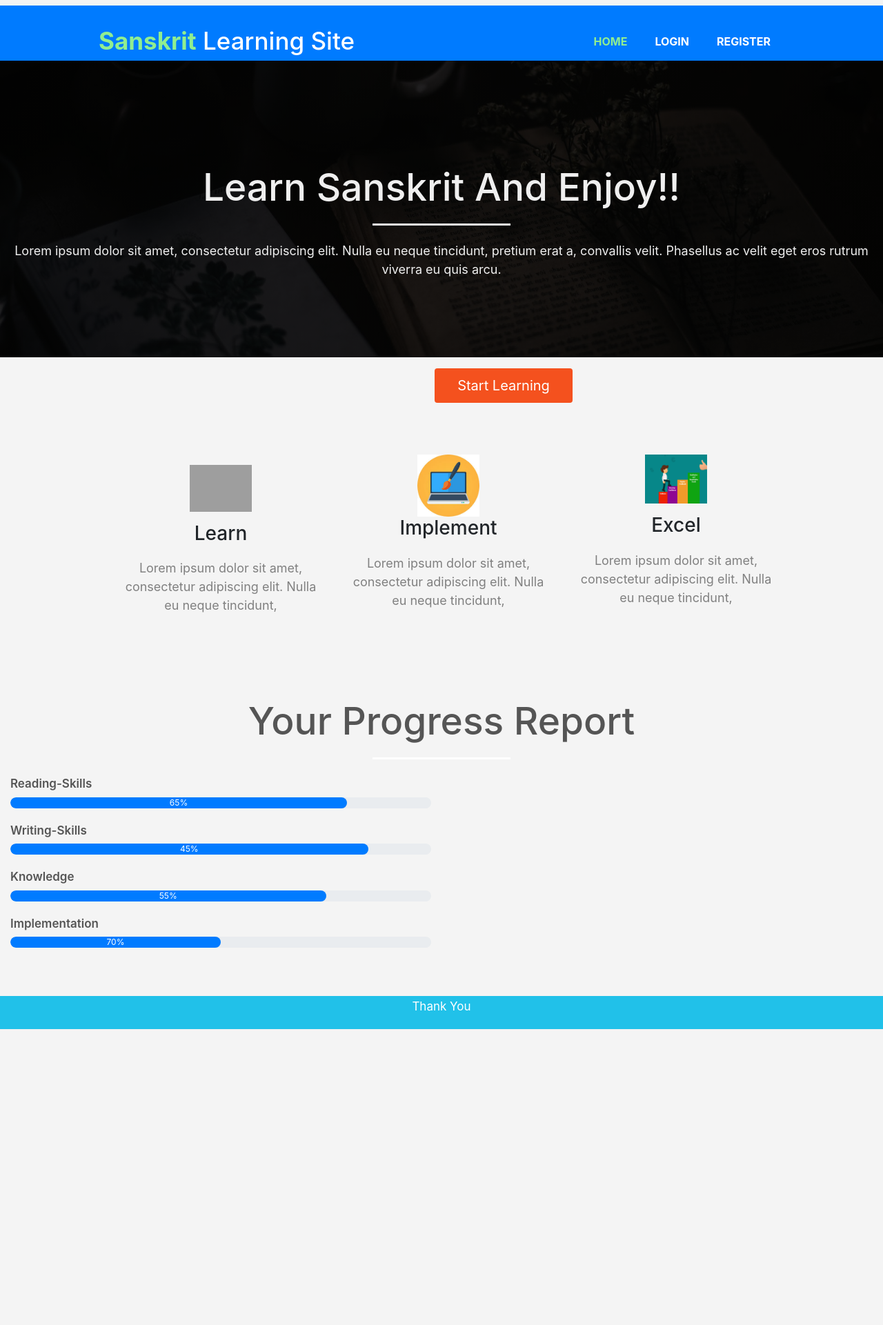
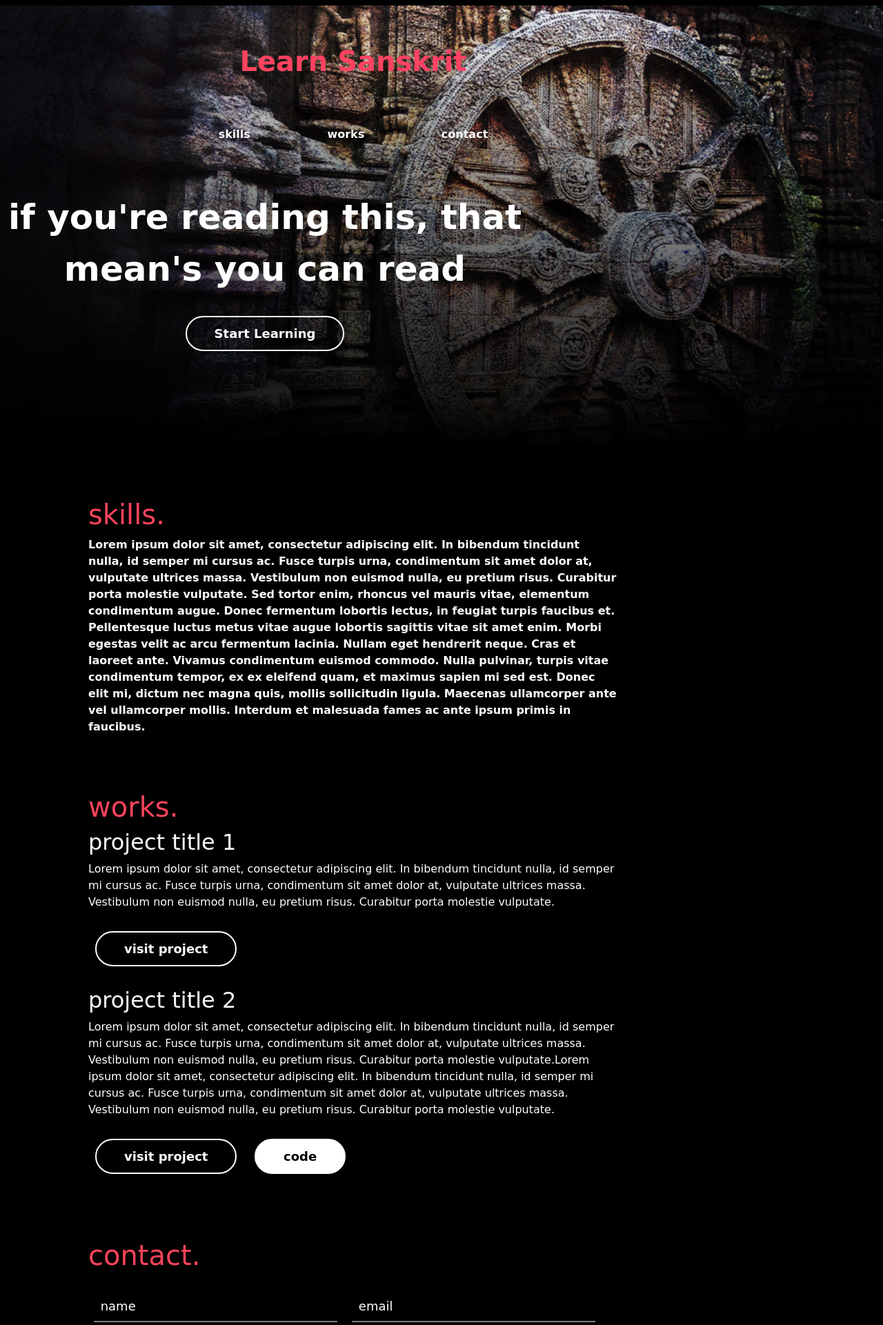
Before and after one commit to SuharshaHarish/learn-sanskrit-new, a Django app: page /learn-sanskrit/home/ in a window 1280 px wide. Shown: the top 1921 px of the page at 69% size. Before the commit the page ends 1492 px from the top, so only its background shows below. Run offline with Django 3.2, Linux system fonts and the light colour scheme; some libraries are stand-ins or nearby versions; grey boxes are pictures that could not be loaded.

Commit message:
updated home

```diff
--- a/sanskrit/static/css/home.css
+++ b/sanskrit/static/css/home.css
@@ -1,331 +1,307 @@
-{% load static %}
-
-
-body{
-    font-family: -apple-system, BlinkMacSystemFont, 'Segoe UI', Roboto, Oxygen, Ubuntu, Cantarell, 'Open Sans', 'Helvetica Neue', sans-serif;
-    font-size: 17px;
-    line-height: 1.5;
-    padding: 0;
-    margin: 0;
-    background-color: #f4f4f4;
+body,html {
+    padding:0px;
+    margin:0px;
+    font-family: 'Comfortaa', cursive;
+    font-weight:bold;
+    color:#fff;
+    background:rgb(0, 0, 0);
+    scroll-behavior: smooth;
 }
-/*conatiner*/
-.container{
-
-    width: 80%;
-    margin: auto;
-    overflow: hidden;
+#loading {
+    width: 100vw;
+    height: 100vh;
+    position: fixed;
+    background: #000;
+    z-index: 999;
+    display: flex;
+    justify-content: center;
+    flex-direction: column;
+    align-items: center;
 }
-
-
-ul{
-    margin: 0;
-    padding: 0;
+#spinner {
+    animation: rotate 0.56s infinite linear;
+    width:60px;
+    height:60px;
+    border:6px solid #fff;
+    border-bottom:6px solid #000;
+    border-radius:50%;
+    margin:0;
 }
-
-
-.button_1{
-    height: 38px;
-    background: #61d41f;
-    border: none;
-    padding-left: 20px;
-    padding-right: 20px;
-    color: #ffffff;
-
+@keyframes rotate {
+    0% {transform: rotate(0deg);}
+    100% {transform: rotate(360deg);}
 }
-
-.button_1:hover{
-
-    background: #007bff;
-    cursor: pointer;
-    transition: 0.7s;
+#header {
+    width:80%;
+    padding:4% 10%;
+    text-align:center;
+    position:absolute;
+    transition:0.6s ease-in-out;
 }
-
-.dark{
-    padding: 15px;
-    background: #35424a;
-    color: #ffffff;
-    margin-top: 10px;
-    margin-bottom: 10px;
-
+#header div {
+    display:block;
 }
-
-/*header*/
-header{
-    background: #007bff;
-    color: #ffffff;
-    font-weight: bold;
-    padding-top: 30px;
-    min-height: 80px;
-    margin-top: 0;
+#title {
+    font-size:40px;
+    background-image: linear-gradient(to left, #FF416C 0%, #FF4B2B 100%);
+    -webkit-background-clip:text;
+    background-clip:text;
+    -webkit-text-fill-color: transparent;
+    background-size:500% 500% !important;
+    -webkit-animation: Gradient 20s ease infinite;
+    -moz-animation: Gradient 20s ease infinite;
+    -o-animation: Gradient 20s ease infinite;
+    animation: Gradient 20s ease infinite;
+    font-family: 'Comfortaa', cursive;
 }
-
-header a{
-    color: #ffffff;
-    text-decoration: none;
-    text-transform: uppercase;
-    font-size: 16px;
+#links {
+    margin:40px 0px;
+    transition:0.6s ease-in-out;
+    color:#fff;
 }
-
-
-header li{
-    float: left;
-    display: inline;
-    padding: 0 20px 0 20px;
+#links a {
+    margin:0px 30px;
+    color:inherit;
+    text-decoration:none;
+    transition:0.4s ease-in-out;
+    padding:5px 8px;
+    border-bottom:2px solid transparent;
 }
-
-header #branding{
-    float: left;
+#links a:hover {
+    border-bottom:2px solid #fff;
 }
-
-header #branding h1{
-    margin: 0;
-    font-size: 35px;
+#middle {
+    width:100%;
+    height:80vh;
+    background:linear-gradient(0deg,rgba(0,0,0,1),rgba(0,0,0,0)), url("SansBg.jpg") center center fixed;
+    background-size:100% auto;
+    background-repeat:no-repeat;
+    color:white;
+    display:flex;
+    justify-content:center;
+    flex-direction:column;
+    transition:1s ease-in-out;
+    padding-top:20vh;
 }
-
-header nav{
-    float: right;
-    margin-top: 10px;
+#tagline {
+    font-size:50px;
+    width:60%;
 }
-
-header .highlight, header .current a{
-    color: lightgreen;
-    font-weight: bold;
+#portfolio {
+    width:80%;
+    padding:2% 10%;
 }
-
-header a:hover{
-    color: lightskyblue;
-    font-weight: bold;
+#portfolio div h1 {
+    font-size:40px;
+    background-image: linear-gradient(to left, #FF416C 0%, #FF4B2B 100%);
+    -webkit-background-clip:text;
+    background-clip:text;
+    -webkit-text-fill-color: transparent;
+    background-size:500% 500% !important;
+    -webkit-animation: Gradient 20s ease infinite;
+    -moz-animation: Gradient 20s ease infinite;
+    -o-animation: Gradient 20s ease infinite;
+    animation: Gradient 20s ease infinite;
+    font-family: 'Comfortaa', cursive;
 }
-
-/*showcase*/
-#showcase{
-    background-image: linear-gradient(rgba(0,0,0,0.8),rgba(0,0,0,0.8)),url(first.jpeg);
-    background-size: cover;
-    background-position: center;
-    color: #efefef;
-    background-attachment: fixed;
-    padding-top: 50px;
-    padding-bottom: 50px;
-    min-height: 430px;
-    text-align: center;
-    font-size: 18px;
-
+#skills {
+    margin:4vh 0px !important;
+    padding:2vh 0px !important;
 }
-
-#showcase h1{
-    margin-top: 100px;
-    font-size: 55px;
-    font-family: -apple-system, BlinkMacSystemFont, 'Segoe UI', Roboto, Oxygen, Ubuntu, Cantarell, 'Open Sans', 'Helvetica Neue', sans-serif;
-    text-align: center;
-    color: #efefef;
-    padding-bottom: 10px;
-    top: 50%;
-    font-weight: 2spx;
-
+#work {
+    margin:4vh 0px !important;
+    padding:2vh 0px !important;
 }
-
-#showcase h1::after{
-    content: '';
-    background: #efefef;
-    display: block;
-    height: 3px;
-    width: 200px;
-    margin: 20px auto 5px;
-
+#contact {
+    margin:4vh 0px !important;
+    padding:2vh 0px !important;
 }
-
-#nex {
-    padding-top: 16px;
+#contact form {
+    width:100%;
 }
-
-.button {
-    border-radius: 4px;
-    background-color: #f4511e;
-    border: none;
-    color: #FFFFFF;
-    text-align: center;
-    font-size: 20px;
-    padding: 10px;
-    width: 200px;
-    transition: all 0.7s;
-    cursor: pointer;
-    margin-left: 630px;
+#contact form input {
+    width:46%;
+    margin:20px 1%;
+    background:transparent;
+    border:0px;
+    border-bottom:2px solid rgba(255,255,255,0.5);
+    padding:8px 10px;
+    font-family: 'Comfortaa', cursive;
+    font-size:18px;
+    transition:0.4s ease-in-out;
+    color:#fff;
 }
-.button span {
-    cursor: pointer;
-    display: inline-block;
-    position: relative;
-    transition: 0.7s;
+#contact form textarea {
+    width:96%;
+    margin:20px 1%;
+    padding:8px 10px;
+    border:0px;
+    border-bottom:2px solid rgba(255,255,255,0.5);
+    padding:8px 10px;
+    font-family: 'Comfortaa', cursive;
+    font-size:18px;
+    background:transparent;
+    resize:none;
+    transition:0.4s ease-in-out;
+    color:#fff;
 }
-
-.button span:after {
-    content: '\00bb';
-    position: absolute;
-    opacity: 0;
-    top: 0;
-    right: -20px;
-    transition: 0.7s;
+#contact form input:focus {
+    outline:none;
+    border-bottom:2px solid rgba(255,255,255,1);
 }
-
-.button:hover span {
-    padding-right: 25px;
-    cursor: pointer;
-    transition: 0.7s;
+#contact form textarea:focus {
+    outline:none;
+    border-bottom:2px solid rgba(255,255,255,1);
 }
-
-.button:hover span:after {
-    opacity: 1;
-    right: 0;
+::placeholder {
+    color:#fff;
 }
-
-/*boxes*/
-#boxes{
-    margin-top: 50px;
-    margin-bottom: 20px;
-    margin-left: 30px;
-
+.btn_one {
+    color:white;
+    padding:10px 40px;
+    border-radius:50px;
+    border:2px solid #fff;
+    font-size:18px;
+    font-family: 'Comfortaa', cursive;
+    font-weight:bold;
+    background:transparent;
+    transition:0.4s ease-in-out;
+    margin:30px 10px;
 }
-
-#boxes .box{
-    float: left;
-    text-align: center;
-    width: 30%;
-    padding: 10px;
-    margin: 15px;
+.btn_one:hover {
+    background:white;
+    cursor:pointer;
+    color:#000;
 }
-
-#boxes .box img{
-    width: 90px;
+.project div {
+    font-weight:normal;
 }
-
-#boxes .box:first-child{
-    margin-top: 30px;
+.btn_two {
+    color:#000;
+    padding:10px 40px;
+    border-radius:50px;
+    border:2px solid #fff;
+    font-size:18px;
+    font-family: 'Comfortaa', cursive;
+    font-weight:bold;
+    background:#fff;
+    transition:0.4s ease-in-out;
+    margin:30px 10px;
 }
-
-#boxes .box:first-child h3{
-    margin-top: 15px;
+.btn_two:hover {
+    background:transparent;
+    cursor:pointer;
+    color:#fff;
 }
-
-#boxes .box:last-child h3{
-    margin-top: 15px;
+#details {
+    margin:6vh 0px;
 }
-
-
-#boxes p{
-
-    font-size: 18px;
-    margin-top: 20px;
-    color: grey;
-
+.btn_social {
+    font-size:18px;
+    color:#fff;
+    margin:40px 20px;
+    padding:15px 18px;
+    border-radius:50%;
+    background:#000;
+    transition:0.4s ease-in-out;
 }
-
-.boxes .box:hover{
-
-    background: #007bff;
-    cursor: pointer;
-    transition: 0.7s;
+.btn_social:hover {
+    color:#000;
+    background:#fff;
+    cursor:pointer;
 }
-
-aside#sidebar{
-    float: right;
-    width: 30%;
-    margin-top: 10px;
+@media (max-width: 900px){
+    #header {
+        width:94%;
+        padding:15% 3%;
     }
-
-
-aside#sidebar .quote input,aside#sidebar .quote textarea{
-    width: 90%;
+    #title {
+        font-size:30px;
     }
-
-article#main-col{
-
-    float: left;
-    width: 65%;
+    #links {
+        margin:30px 0px;
     }
-
-
-/*services*/
-ul#services li{
-    list-style: none;
-    padding: 20px;
-    border: #cccccc solid 1px;
-    margin-bottom: 5px;
-    background: #e6e6e6;
+    #links a {
+        margin:0px;
     }
-
-#percent{
-
-    padding-top:50px;
-    padding-bottom: 50px;
-    color: #555;
+    #middle {
+        width:100%;
+        border-radius:0px;
+        height:80vh;
+        background-size:cover;
     }
-
-#percent .holder h1{
-    margin-top: 10px;
-    font-size: 55px;
-    font-family: -apple-system, BlinkMacSystemFont, 'Segoe UI', Roboto, Oxygen, Ubuntu, Cantarell, 'Open Sans', 'Helvetica Neue', sans-serif;
-    text-align: center;
-    color: #555;
-    padding-bottom: 10px;
-    top: 50%;
-    font-weight: 2spx;
-
+    #tagline {
+        width:90%;
+        font-size:30px;
     }
-
-#percent .holder h1::after{
-    content: '';
-    background: #ffffff;
-    display: block;
-    height: 3px;
-    width: 200px;
-    margin: 20px auto 5px;
-
+    .btn_one {
+        font-size:14px;
+        padding:8px 20px;
     }
-
-
-.skills-bar p{
-    margin-bottom: 6px;
-    font-weight: 600;
+    .btn_two {
+        font-size:14px;
+        padding:8px 20px;
     }
-
-.progress-bar{
-    border-radius: 16px;
+    #contact form input {
+        width:92%;
     }
-
-.progress{
-
-    border-radius: 16px !important;
-    margin-bottom: 20px;
+    #contact form textarea {
+        width:92%;
     }
-
-
-#footer{
-    background: rgb(33, 193, 233);
-    color: #fff;
-    padding: 3px;
-    text-align: center;
-}
-
-/*media*/
-
-@media(max-width: 768px){
-    header #branding,
-    header nav,
-    header nav li{
-        float: none;
-        text-align: center;
-        width: 100%;
-    }
-
-    header {
-        padding-bottom: 20px;
-    }
-    #showcase h1{
-        margin-top: 40px;
-    }
-    .button{
-        display: block;
-        width: 100%;
+    .btn_social {
+        font-size:14px;
+        margin:10px;
+        padding:10px 11px;
     }
 }
+#footer {
+    width:100%;
+    padding:10vh 0px;
+    text-align:center;
+    font-weight:bold;
+}
+#footer a {
+    font-size:18px;
+    background-image: linear-gradient(to left, #FF416C 0%, #FF4B2B 100%);
+    -webkit-background-clip:text;
+    background-clip:text;
+    -webkit-text-fill-color: transparent;
+    background-size:500% 500% !important;
+    -webkit-animation: Gradient 20s ease infinite;
+    -moz-animation: Gradient 20s ease infinite;
+    -o-animation: Gradient 20s ease infinite;
+    animation: Gradient 20s ease infinite;
+    font-family: 'Comfortaa', cursive;
+    text-decoration:none;
+}
+button:focus {
+    outline:none;
+}
+::-webkit-scrollbar {
+    width:5px;
+    height:5px;
+}
+::-webkit-scrollbar-track {
+    background: #f1f1f1;
+}
+::-webkit-scrollbar-thumb {
+    background: #000;
+}
+::-webkit-scrollbar-thumb:hover {
+    background: #555;
+}
+@-webkit-keyframes Gradient {
+0% {background-position: 0% 50%}
+50% {background-position: 100% 50%}
+100% {background-position: 0% 50%}
+}
+@-moz-keyframes Gradient {
+0% {background-position: 0% 50%}
+50% {background-position: 100% 50%}
+100% {background-position: 0% 50%}
+}
+@keyframes Gradient {
+0% {background-position: 0% 50%}
+50% {background-position: 100% 50%}
+100% {background-position: 0% 50%}
+}
--- /dev/null
+++ b/sanskrit/static/js/home.js
@@ -0,0 +1,33 @@
+$(document).ready(function(){
+  $("a").on('click', function(event) {
+    if (this.hash !== "") {
+      event.preventDefault();
+      var hash = this.hash;
+      $('body,html').animate({
+      scrollTop: $(hash).offset().top
+      }, 1200, function(){
+      window.location.hash = hash;
+     });
+     }
+    });
+});
+
+var width = $(window).width();
+
+window.onscroll = function(){
+if ((width >= 900)){
+    if(document.body.scrollTop > 80 || document.documentElement.scrollTop > 80) {
+        $("#middle").css("background-size","150% auto");
+    }else{
+        $("#middle").css("background-size","100% auto");
+    }
+}
+};
+
+setTimeout(function(){
+    $("#loading").addClass("animated fadeOut");
+    setTimeout(function(){
+      $("#loading").removeClass("animated fadeOut");
+      $("#loading").css("display","none");
+    },800);
+},1450);
--- a/sanskrit/templates/sanskrit/home.html
+++ b/sanskrit/templates/sanskrit/home.html
@@ -1,91 +1,91 @@
+<!-- <!DOCTYPE html>
+<html lang="en">
+<head>
+    <meta charset="UTF-8">
+    <meta name="viewport" content="width=device-width, initial-scale=1.0">
+    <meta http-equiv="X-UA-Compatible" content="ie=edge">
+    <title>yourname.</title>
+    <link rel="stylesheet" href="https://cdnjs.cloudflare.com/ajax/libs/animate.css/3.7.0/animate.min.css">
+    <link href="https://fonts.googleapis.com/css?family=Comfortaa:700" rel="stylesheet">
+    <script src="https://code.jquery.com/jquery-3.3.1.min.js" integrity="sha256-FgpCb/KJQlLNfOu91ta32o/NMZxltwRo8QtmkMRdAu8=" crossorigin="anonymous"></script>
+    <link rel="stylesheet" href="https://use.fontawesome.com/releases/v5.7.1/css/all.css" integrity="sha384-fnmOCqbTlWIlj8LyTjo7mOUStjsKC4pOpQbqyi7RrhN7udi9RwhKkMHpvLbHG9Sr" crossorigin="anonymous">
+    <link rel="stylesheet" href="index.css">
+</head> -->
 {% extends 'sanskrit/base.html' %}
 {% load static %}
 
 
 {%block body%}
 <link rel="stylesheet" href="{% static 'css/home.css' %}">
-<header>
-    <div class="container">
 
-        <section id="branding">
-            <h1><span class="highlight">Sanskrit</span> Learning Site</h1>
-        </section>
-        <nav>
-            <ul>
-                <li class="current"><a href="{%url 'sanskrit:home'%}">Home</a></li>
-                <!-- <li><a href="{%url 'sanskrit:home'%}">About</a></li> -->
-                {% if not user.is_authenticated%}
-                <li><a href="{%url 'accounts:login'%}">Login</a></li>
-                <li><a href="{%url 'accounts:register'%}">Register</a></li>
-                {%endif%}
-                {% if user.is_authenticated%}
-                <li><a href="{%url 'accounts:logout'%}">Logout</a></li>
-                {%endif%}
-        </nav>
+    <div id="loading">
+        <div id="spinner"></div>
     </div>
-</header>
-<section id="showcase">
+    <div id="header" class="animated slideInDown" style="animation-delay:1.8s;">
+    <div id="title">Learn Sanskrit</div><br>
+    <div id="links">
+        <a href="#skills">skills</a>
+        <a href="#work" style="margin:0px 60px;">works</a>
+        <a href="#contact">contact</a>
+    </div>
+    </div>
 
-        <h1>Learn Sanskrit And Enjoy!!</h1>
-        <p>Lorem ipsum dolor sit amet, consectetur adipiscing elit. Nulla eu neque tincidunt, pretium erat a, convallis velit. Phasellus ac velit eget eros rutrum viverra eu quis arcu.</p>
-    </div>
-</section>
-
-<!--Button-->
-<section id="nex">
-    <a href="{%url 'sanskrit:lessons'%}"><button class="button" onclick=""><span>Start Learning</span></button></a>
-</section>
-<section id="boxes">
-    <div class="container">
-        <div class="row boxes">
-            <div class="box text-center">
-                <img src="{% static 'css/g.jpg' %}">
-                <h3>Learn</h3>
-                <p>Lorem ipsum dolor sit amet, consectetur adipiscing elit. Nulla eu neque tincidunt,</p>
-            </div>
-            <div class="box text-center">
-                <img src="{% static 'css/graphic.jpg' %}">
-                <h3>Implement</h3>
-                <p>Lorem ipsum dolor sit amet, consectetur adipiscing elit. Nulla eu neque tincidunt,</p>
-            </div>
-            <div class="box text-center">
-                <img src="{% static 'css/j.png' %}">
-                <h3>Excel</h3>
-                <p>Lorem ipsum dolor sit amet, consectetur adipiscing elit. Nulla eu neque tincidunt,</p>
-            </div>
+    <center>
+    <div id="middle">
+        <div id="tagline" class="animated zoomIn" style="animation-delay:1.8s;">
+            if you're reading this, that mean's you can read<br>
+            <a href="{%url 'sanskrit:lessons'%}"><button class="btn_one">Start Learning</button></a>
         </div>
     </div>
-</section>
-<!--progressbar-->
-<section id="percent">
-    <div class="holder">
-        <h1>Your Progress Report</h1>
+    </center>
+
+    <div id="portfolio">
+             <div id="skills">
+                 <h1>skills.</h1>
+                 <div>
+                        <p>
+                            Lorem ipsum dolor sit amet, consectetur adipiscing elit. In bibendum tincidunt nulla, id semper mi cursus ac. Fusce turpis urna, condimentum sit amet dolor at, vulputate ultrices massa. Vestibulum non euismod nulla, eu pretium risus. Curabitur porta molestie vulputate. Sed tortor enim, rhoncus vel mauris vitae, elementum condimentum augue. Donec fermentum lobortis lectus, in feugiat turpis faucibus et. Pellentesque luctus metus vitae augue lobortis sagittis vitae sit amet enim. Morbi egestas velit ac arcu fermentum lacinia. Nullam eget hendrerit neque. Cras et laoreet ante. Vivamus condimentum euismod commodo. Nulla pulvinar, turpis vitae condimentum tempor, ex ex eleifend quam, et maximus sapien mi sed est. Donec elit mi, dictum nec magna quis, mollis sollicitudin ligula. Maecenas ullamcorper ante vel ullamcorper mollis. Interdum et malesuada fames ac ante ipsum primis in faucibus.
+                        </p>
+                 </div>
+             </div>
+
+              <div id="work">
+                 <h1>works.</h1>
+
+                 <div class="project">
+                 <h2>project title 1</h2>
+                 <div>Lorem ipsum dolor sit amet, consectetur adipiscing elit. In bibendum tincidunt nulla, id semper mi cursus ac. Fusce turpis urna, condimentum sit amet dolor at, vulputate ultrices massa. Vestibulum non euismod nulla, eu pretium risus. Curabitur porta molestie vulputate.</div>
+                 <button class="btn_one">visit project</button>
+                </div>
+
+                <div class="project">
+                 <h2>project title 2</h2>
+                 <div>Lorem ipsum dolor sit amet, consectetur adipiscing elit. In bibendum tincidunt nulla, id semper mi cursus ac. Fusce turpis urna, condimentum sit amet dolor at, vulputate ultrices massa. Vestibulum non euismod nulla, eu pretium risus. Curabitur porta molestie vulputate.Lorem ipsum dolor sit amet, consectetur adipiscing elit. In bibendum tincidunt nulla, id semper mi cursus ac. Fusce turpis urna, condimentum sit amet dolor at, vulputate ultrices massa. Vestibulum non euismod nulla, eu pretium risus. Curabitur porta molestie vulputate.
+                 </div>
+                 <button class="btn_one">visit project</button>
+                 <button class="btn_two">code</button>
+                </div>
+
+             </div>
+
+              <div id="contact">
+                 <h1>contact.</h1>
+                 <form>
+                     <input type="text" placeholder="name" required>
+                     <input type="email" placeholder="email" required><br>
+                     <textarea placeholder="your message" required rows="5"></textarea><br>
+                     <button class="btn_one">send</button>
+                 </form>
+                 <div id="details">
+                    <a class="btn_social"><i class="fas fa-phone"></i></a>
+                    <a class="btn_social"><i class="fas fa-at"></i></a>
+                    <a class="btn_social"><i class="fab fa-twitter"></i></a>
+                    <a class="btn_social"><i class="fab fa-dribbble"></i></a>
+                 </div>
+             </div>
     </div>
-
-    <div class="col-md-6 skills-bar">
-        <p>Reading-Skills</p>
-        <div class="progress">
-          <div class="progress-bar" style="width: 80%;">65%</div>
-        </div>
-        <p>Writing-Skills</p>
-        <div class="progress">
-          <div class="progress-bar" style="width: 85%;">45%</div>
-        </div>
-        <p>Knowledge</p>
-        <div class="progress">
-          <div class="progress-bar" style="width: 75%;">55%</div>
-        </div>
-        <p>Implementation</p>
-        <div class="progress">
-          <div class="progress-bar" style="width: 50%;">70%</div>
-        </div>
-      </div>
+    <div id="footer">
+        made on earth by a human <br><br> <a href="https://imfunniee.github.io">imfunniee</a>
     </div>
-</section>
-
-<section id="footer">
-    <div class="container text-center">
-        <p>Thank You</p>
-    </div>
-</section>
+<script src="{% static 'js/home.js'%}" type="text/javascript"></script>
 {% endblock %}
```
Also changed, not shown: sanskrit/static/css/SansBg.jpg (added). Lines whose indentation alone changed are shown as unchanged.
